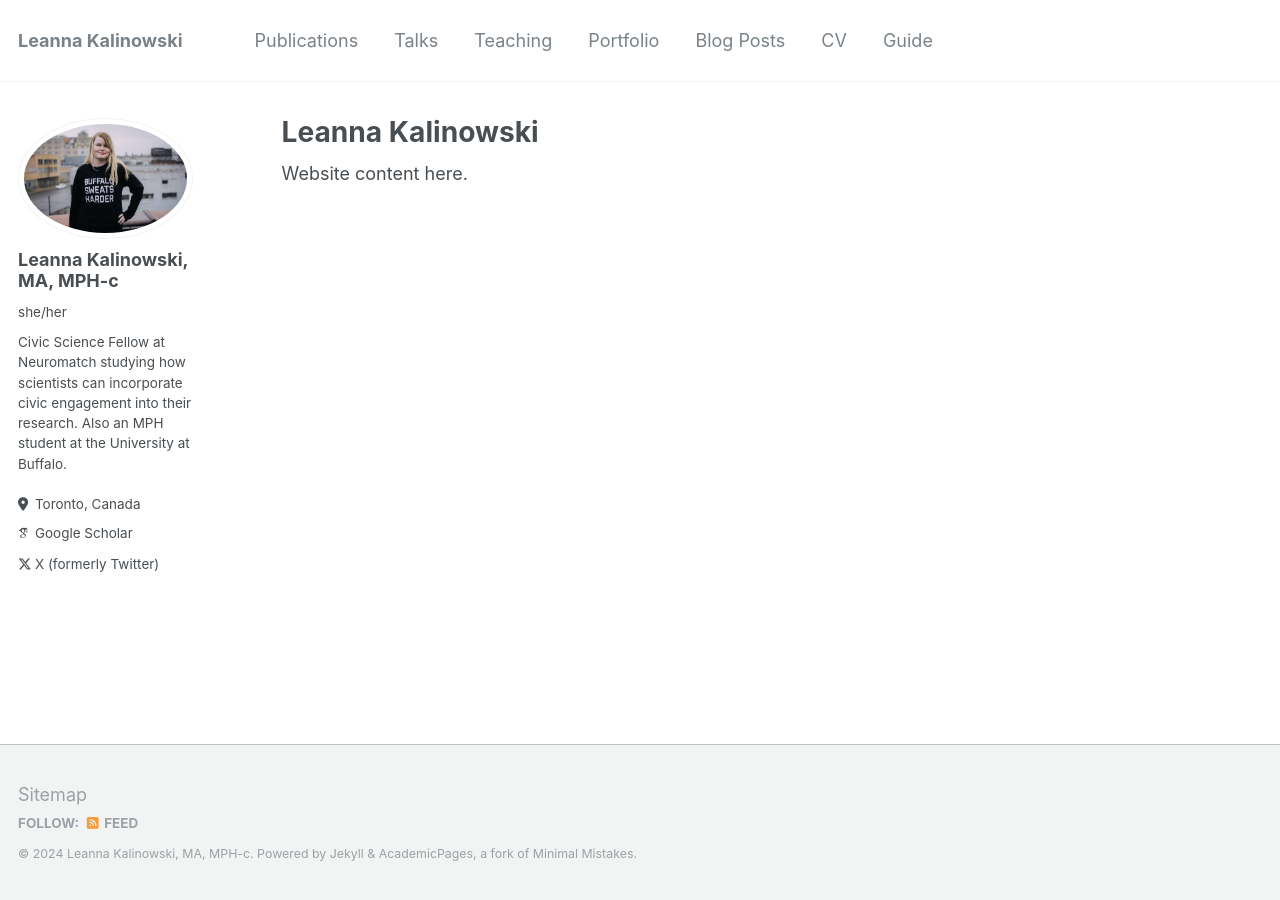
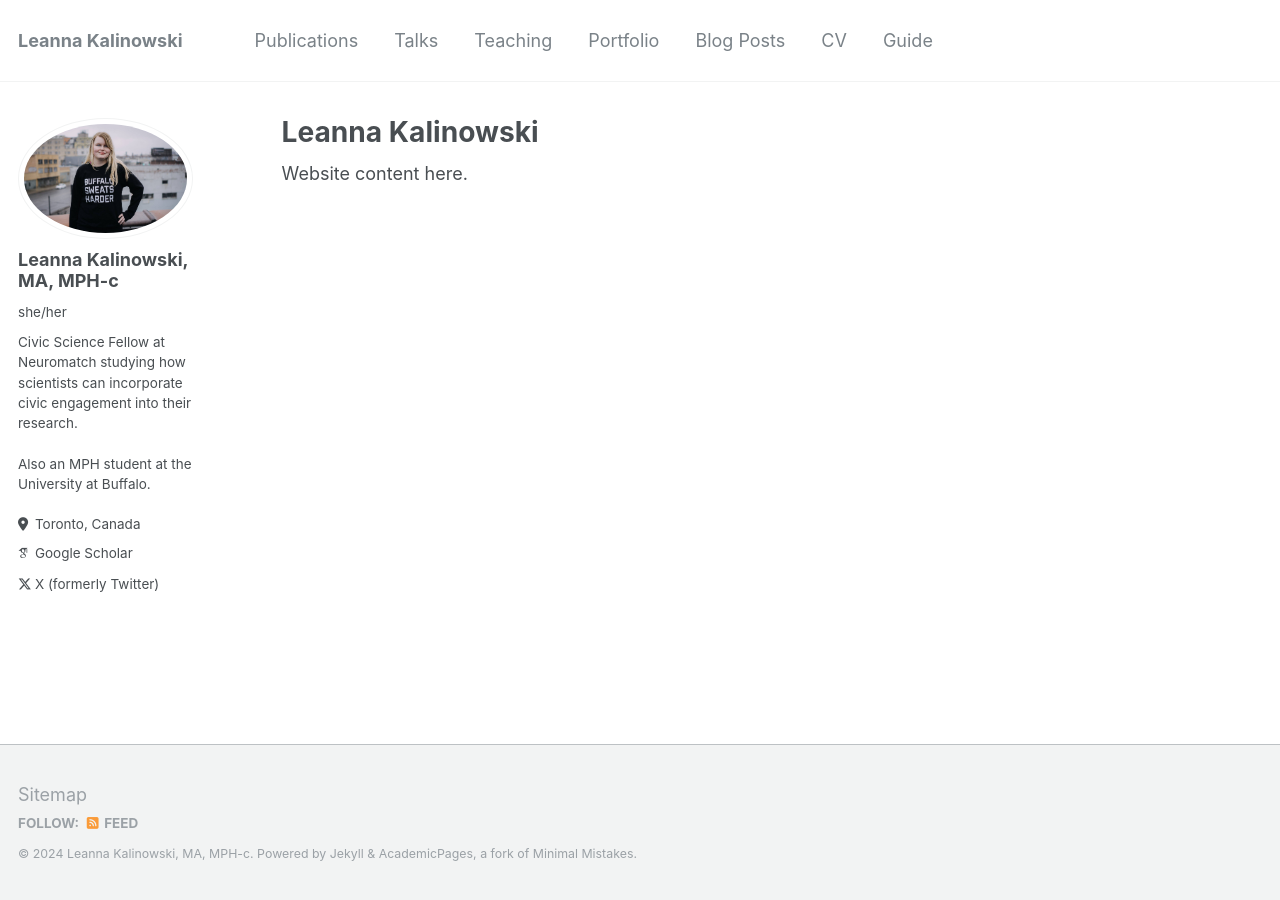
Before and after one commit to leannakalinowski/leannakalinowski.github.io, a Jekyll site: the page built from _pages/about.md, in a window 1280 px wide. Built offline with Jekyll 4.4.1, drawn with Linux system fonts in a browser that asks for light colours; some web fonts are replaced.

```diff
--- a/_config.yml
+++ b/_config.yml
@@ -12,7 +12,7 @@ title                    : "Leanna Kalinowski"
 title_separator          : "-"
 name                     : &name "Leanna Kalinowski, MA, MPH-c"
 description              : &description "Civic Science Fellow at Neuromatch studying how scientists can incorporate civic engagement into their work"
-url                      : "https://leannakalinowski.github.io/"
+url                      : "https://leannakalinowski.github.io"
 baseurl                  : "" # the subpath of your site, e.g. "/blog"
 repository               : "academicpages/academicpages.github.io"
 
@@ -24,7 +24,7 @@ author:
   avatar           : "LKalinowski Headshot.jpg"
   name             : "Leanna Kalinowski, MA, MPH-c"
   pronouns         : "she/her"
-  bio              : "Civic Science Fellow at Neuromatch studying how scientists can incorporate civic engagement into their research. Also an MPH student at the University at Buffalo."
+  bio              : "Civic Science Fellow at Neuromatch studying how scientists can incorporate civic engagement into their research. <br> <br> Also an MPH student at the University at Buffalo."
   location         : "Toronto, Canada"
   employer         : # "Neuromatch"
   uri              : # URL
```
